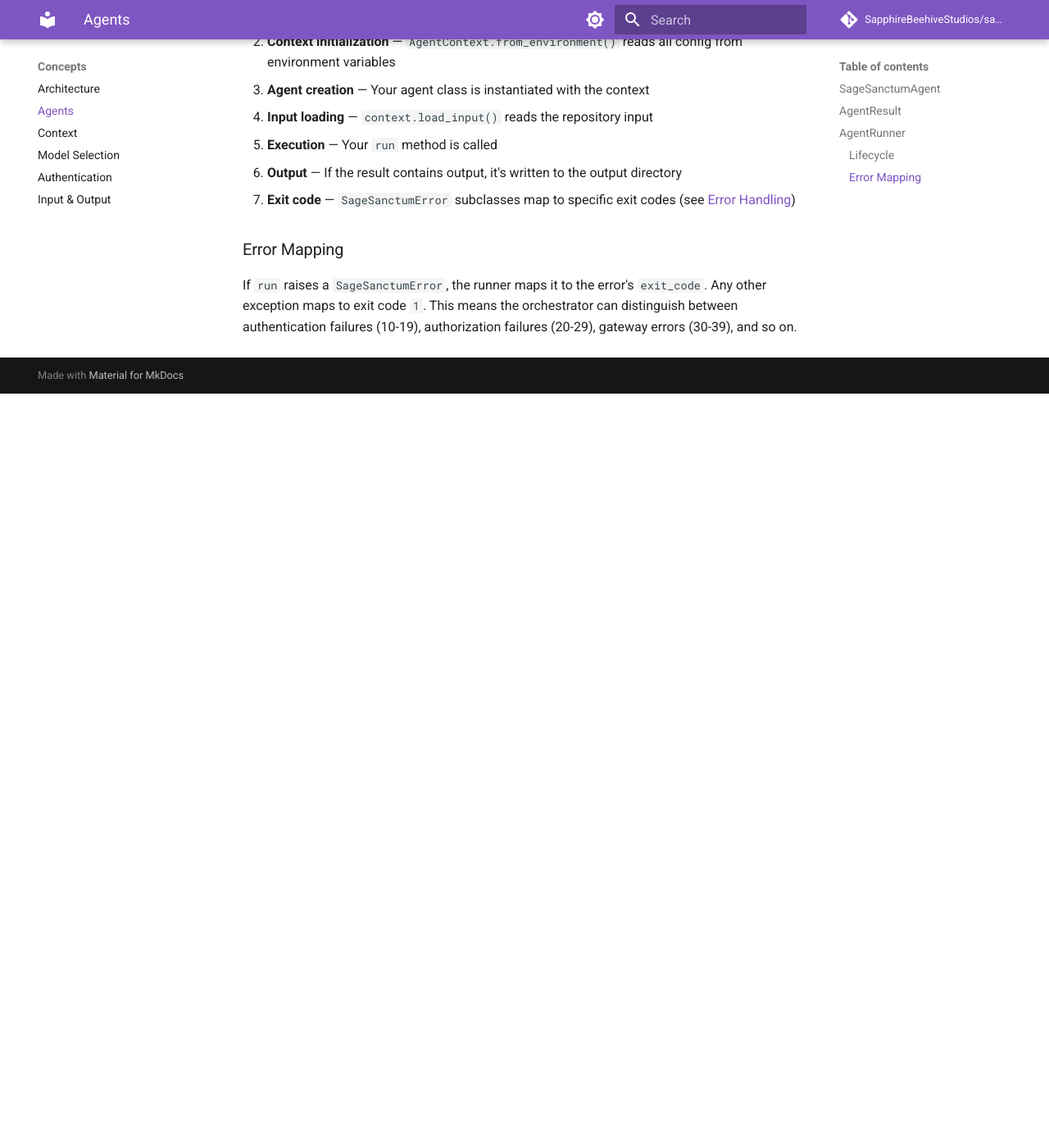
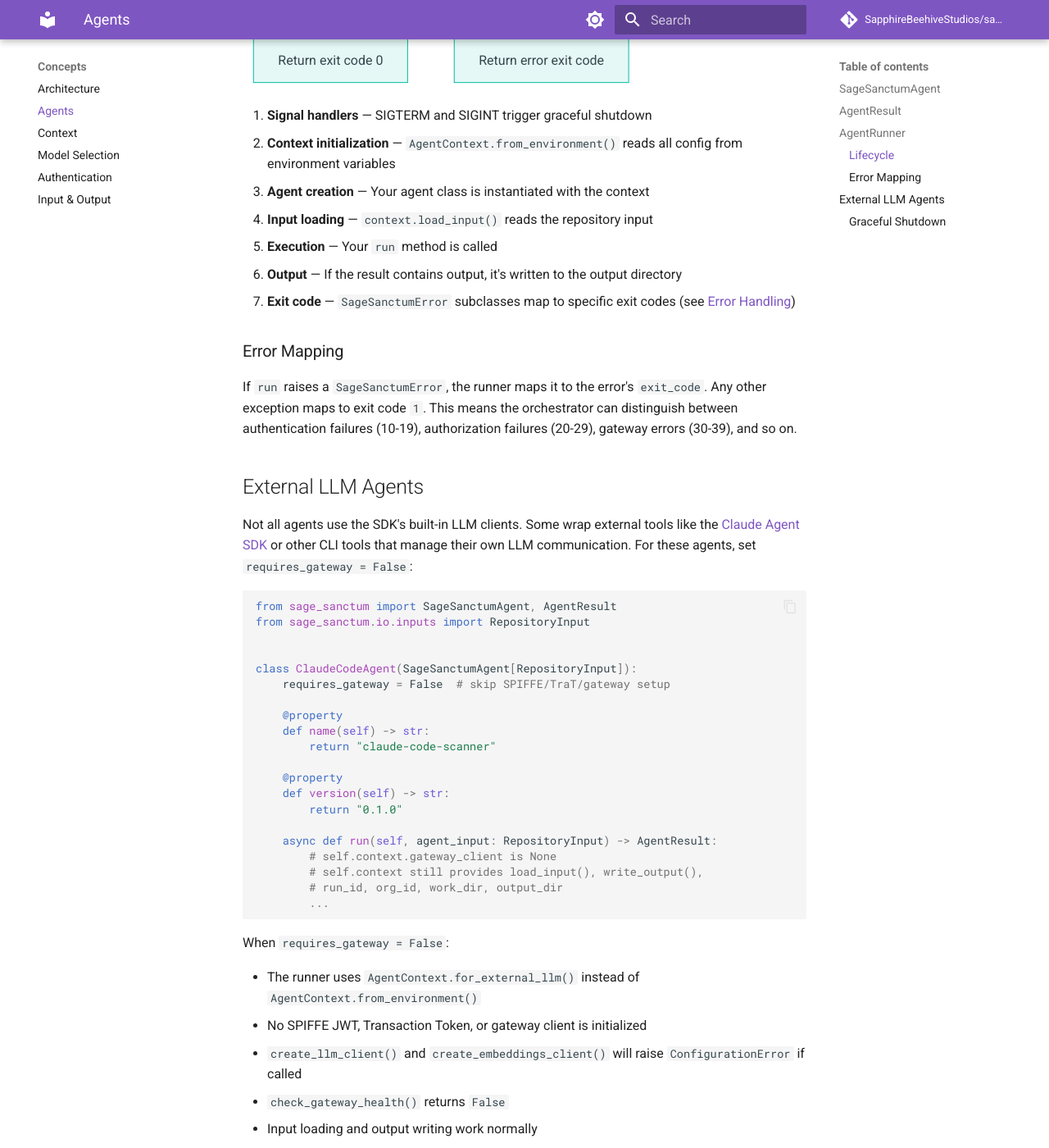
Before and after one commit to SapphireBeehiveStudios/sage-sanctum-sdk, an MkDocs documentation site: the page built from docs/concepts/agents.md, in a window 1280 px wide and 1400 px high, scrolled down 2434 px. Shown: the whole window at 82% size. Built offline with MkDocs 1.6.1 and Material for MkDocs 9.7.7, drawn with Linux system fonts in a browser that asks for light colours; comment, search, counter and statistics services are not loaded; before the commit the page ends 2914 px from its top, so only the background shows below that; some of the changed text lies outside the part shown.

Commit message:
docs: add external LLM agent and Claude Code integration docs
- Add Claude Code integration guide (guides/claude-code.md)
- Document external LLM agents in concepts/agents.md
- Document for_external_llm() factory in concepts/context.md
- Add ExternalToolError hierarchy to error handling guide
- Update architecture to describe three modes of operation
- Update examples to use generic input type
- Add Claude Code guide to mkdocs nav

Co-Authored-By: Claude Opus 4.6 <noreply@anthropic.com>

````diff
--- a/docs/concepts/agents.md
+++ b/docs/concepts/agents.md
@@ -2,14 +2,14 @@
 
 ## SageSanctumAgent
 
-`SageSanctumAgent` is the abstract base class for all agents. Every agent must implement three members:
+`SageSanctumAgent` is the abstract base class for all agents. It is generic on the input type. Every agent must implement three members:
 
 ```python
 from sage_sanctum import SageSanctumAgent, AgentResult
-from sage_sanctum.io.inputs import AgentInput
+from sage_sanctum.io.inputs import RepositoryInput
 
 
-class MyAgent(SageSanctumAgent):
+class MyAgent(SageSanctumAgent[RepositoryInput]):
     @property
     def name(self) -> str:
         return "my-agent"
@@ -18,8 +18,8 @@ class MyAgent(SageSanctumAgent):
     def version(self) -> str:
         return "1.0.0"
 
-    async def run(self, agent_input: AgentInput) -> AgentResult:
-        # Your agent logic here
+    async def run(self, agent_input: RepositoryInput) -> AgentResult:
+        # agent_input.path is type-safe — no cast needed
         ...
 ```
 
@@ -30,6 +30,9 @@ class MyAgent(SageSanctumAgent):
 | `run` | `async method` | Main execution — receives input, returns result |
 
 The agent receives an `AgentContext` via `self.context`, which provides access to LLM clients, model selection, the gateway, and output writing.
+
+!!! tip "Generic input type"
+    Specifying the type parameter (e.g., `SageSanctumAgent[RepositoryInput]`) gives you type-safe access to input fields in `run()` without needing `isinstance` checks. If omitted, the input type defaults to `AgentInput`.
 
 ## AgentResult
 
@@ -81,3 +84,83 @@ graph TD
 ### Error Mapping
 
 If `run` raises a `SageSanctumError`, the runner maps it to the error's `exit_code`. Any other exception maps to exit code `1`. This means the orchestrator can distinguish between authentication failures (10-19), authorization failures (20-29), gateway errors (30-39), and so on.
+
+## External LLM Agents
+
+Not all agents use the SDK's built-in LLM clients. Some wrap external tools like the [Claude Agent SDK](https://github.com/anthropics/claude-agent-sdk-python) or other CLI tools that manage their own LLM communication. For these agents, set `requires_gateway = False`:
+
+```python
+from sage_sanctum import SageSanctumAgent, AgentResult
+from sage_sanctum.io.inputs import RepositoryInput
+
+
+class ClaudeCodeAgent(SageSanctumAgent[RepositoryInput]):
+    requires_gateway = False  # skip SPIFFE/TraT/gateway setup
+
+    @property
+    def name(self) -> str:
+        return "claude-code-scanner"
+
+    @property
+    def version(self) -> str:
+        return "0.1.0"
+
+    async def run(self, agent_input: RepositoryInput) -> AgentResult:
+        # self.context.gateway_client is None
+        # self.context still provides load_input(), write_output(),
+        # run_id, org_id, work_dir, output_dir
+        ...
+```
+
+When `requires_gateway = False`:
+
+- The runner uses `AgentContext.for_external_llm()` instead of `AgentContext.from_environment()`
+- No SPIFFE JWT, Transaction Token, or gateway client is initialized
+- `create_llm_client()` and `create_embeddings_client()` will raise `ConfigurationError` if called
+- `check_gateway_health()` returns `False`
+- Input loading and output writing work normally
+
+### Graceful Shutdown
+
+External agents often run long-lived subprocesses. The base class provides a shutdown event so agents can cooperatively cancel when SIGTERM is received:
+
+```python
+import asyncio
+from sage_sanctum import SageSanctumAgent, AgentResult
+from sage_sanctum.io.inputs import RepositoryInput
+
+
+class MyExternalAgent(SageSanctumAgent[RepositoryInput]):
+    requires_gateway = False
+
+    # ... name, version ...
+
+    async def run(self, agent_input: RepositoryInput) -> AgentResult:
+        proc = await asyncio.create_subprocess_exec(
+            "my-tool", str(agent_input.path),
+        )
+
+        # Race subprocess against shutdown signal
+        proc_wait = asyncio.create_task(proc.wait())
+        shutdown_wait = asyncio.create_task(self.wait_for_shutdown())
+
+        done, pending = await asyncio.wait(
+            {proc_wait, shutdown_wait},
+            return_when=asyncio.FIRST_COMPLETED,
+        )
+        for task in pending:
+            task.cancel()
+
+        if shutdown_wait in done:
+            proc.terminate()
+            await proc.wait()
+            return AgentResult(exit_code=130)
+
+        # Process completed normally
+        ...
+```
+
+| Member | Description |
+|--------|-------------|
+| `shutdown_requested` | `bool` property -- `True` after SIGTERM/SIGINT |
+| `wait_for_shutdown()` | Coroutine -- blocks until shutdown is signaled |
--- a/mkdocs.yml
+++ b/mkdocs.yml
@@ -78,6 +78,7 @@ nav:
   - Guides:
       - Configuration: guides/configuration.md
       - Error Handling: guides/error-handling.md
+      - Claude Code Integration: guides/claude-code.md
       - Testing: guides/testing.md
       - Examples: guides/examples.md
   - API Reference:
````
Also changed, not shown: docs/concepts/architecture.md (+16 -1 lines), docs/concepts/context.md (+15 -2 lines), docs/guides/claude-code.md (added, +306 -0 lines), docs/guides/error-handling.md (+42 -9 lines), docs/guides/examples.md (+6 -8 lines).
